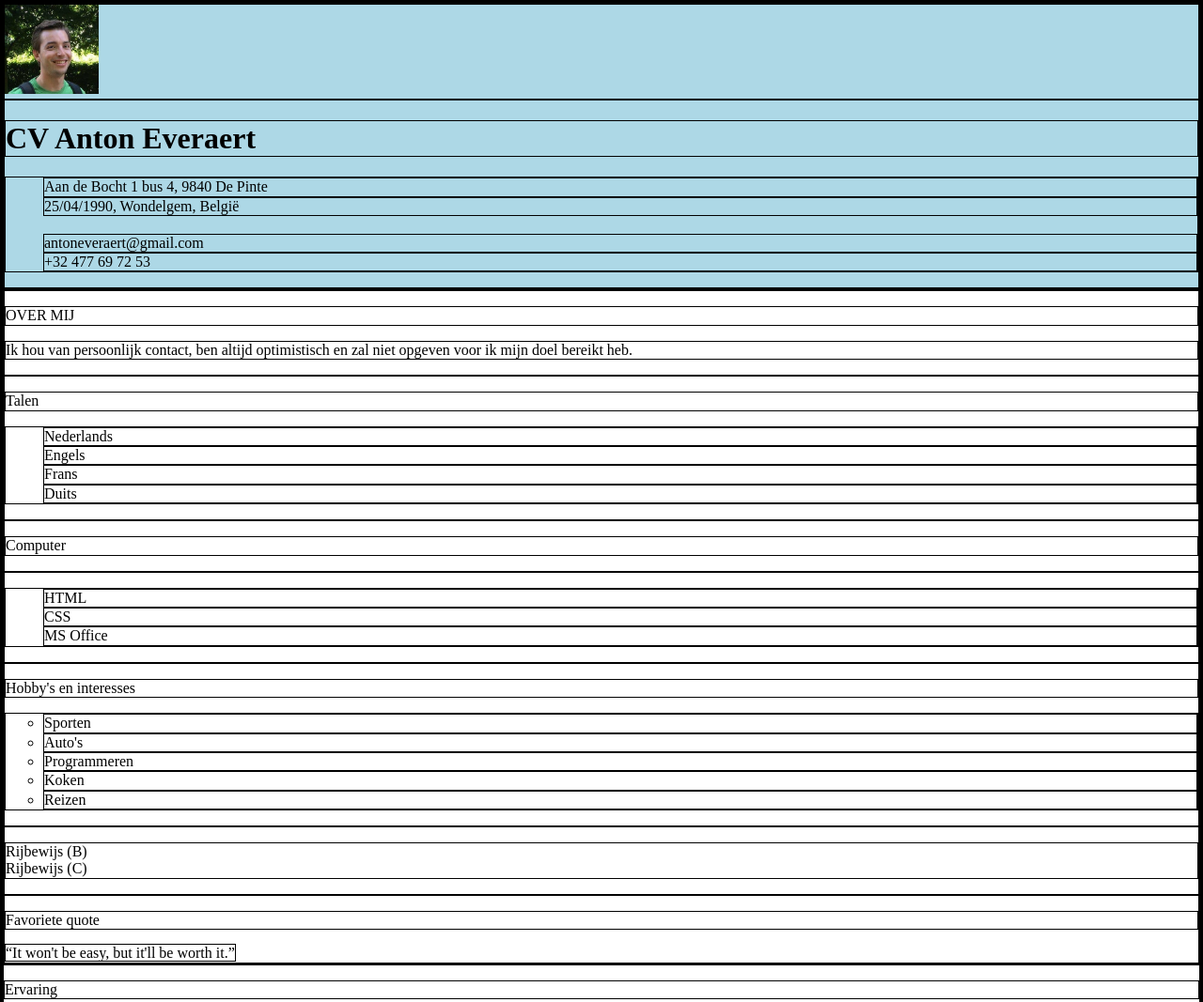
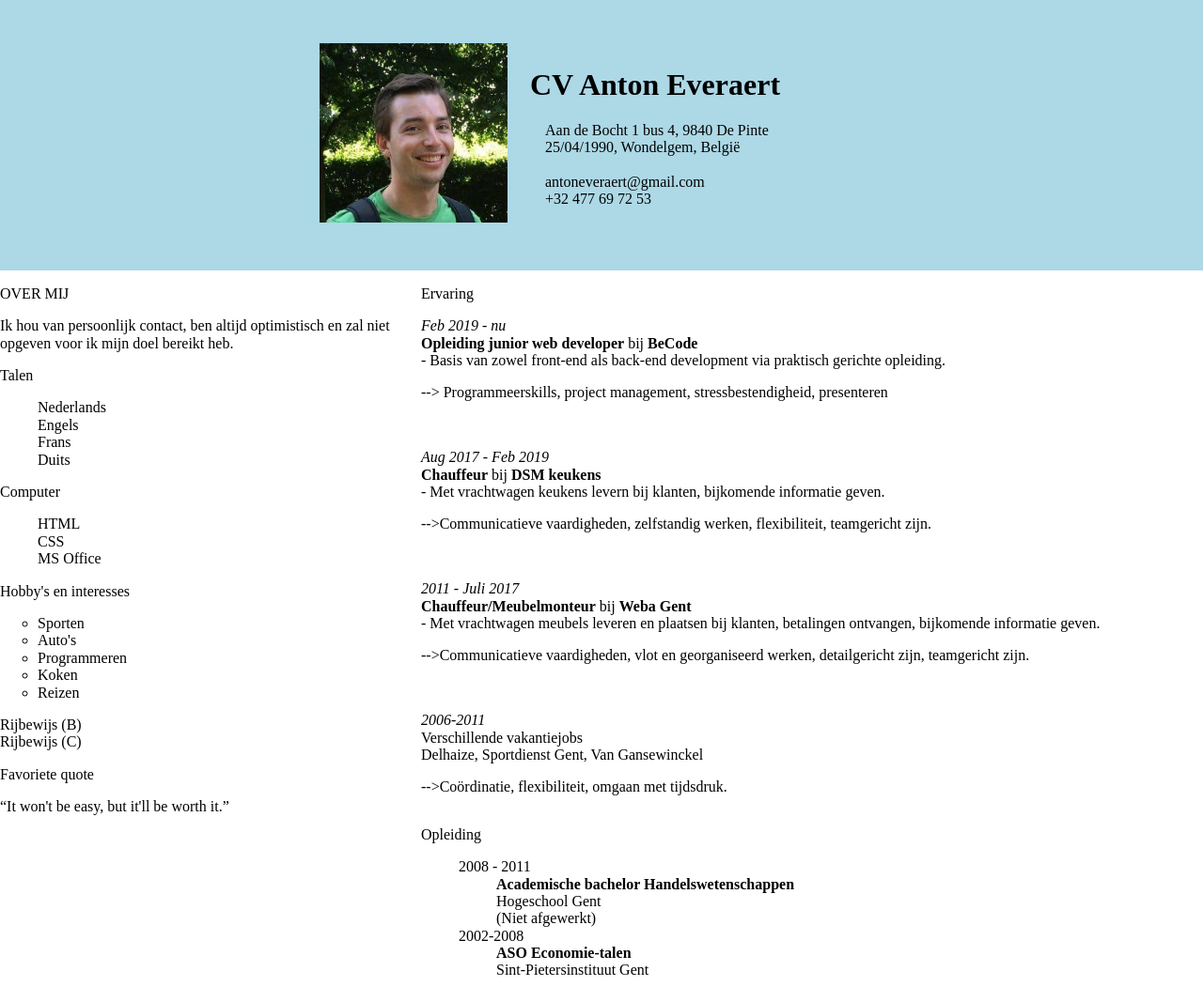
Before and after one commit to Anton90/My-CV, a plain HTML site: page index.html in a window 1280 px wide. Shown: the top 1067 px of the page at 94% size. Drawn offline with nearby package versions, Linux system fonts and the light colour scheme.

Commit message:
edit grid

```diff
--- a/index.html
+++ b/index.html
@@ -13,10 +13,10 @@
   <div class="container">
     <div class="general">
       <div class="picture">
-        <img src="Photo.jpg" alt="Picture Anton" width="100px">
+        <img src="Photo.jpg" alt="Picture Anton" width="200px">
       </div>
       <div class="info">
-        <h1 id="title">CV Anton Everaert</h1>
+        <h1 id="title">&nbsp &nbspCV Anton Everaert</h1>
         <ul>
           <li>Aan de Bocht 1 bus 4, 9840 De Pinte</li>
           <li>25/04/1990, Wondelgem, België</li>
--- a/styles.css
+++ b/styles.css
@@ -1,9 +1,36 @@
 * {
-  border: 1px solid black;
+  border: 0px solid black;
 }
 
+.container {
+	display: grid;
+	grid-template-columns: 35% 65%;
+	grid-template-rows: 1fr 2fr 1fr;
+}
 .general {
+	grid-column: 1 / 3;
 	background-color: lightblue;
+	display:flex;
+	flex-direction: row;
+	justify-content: center;
+	align-items: center;
+}
+
+.info {
+	width: 400px;
+}
+
+.skills {
+	grid-column: 1 / 2;
+	grid-row: 2 / 4;
+}
+
+.experience {
+	grid-column: 2 / 3;
+}
+
+.education {
+	grid-column: 2 / 3;
 }
 
 ul {
```
